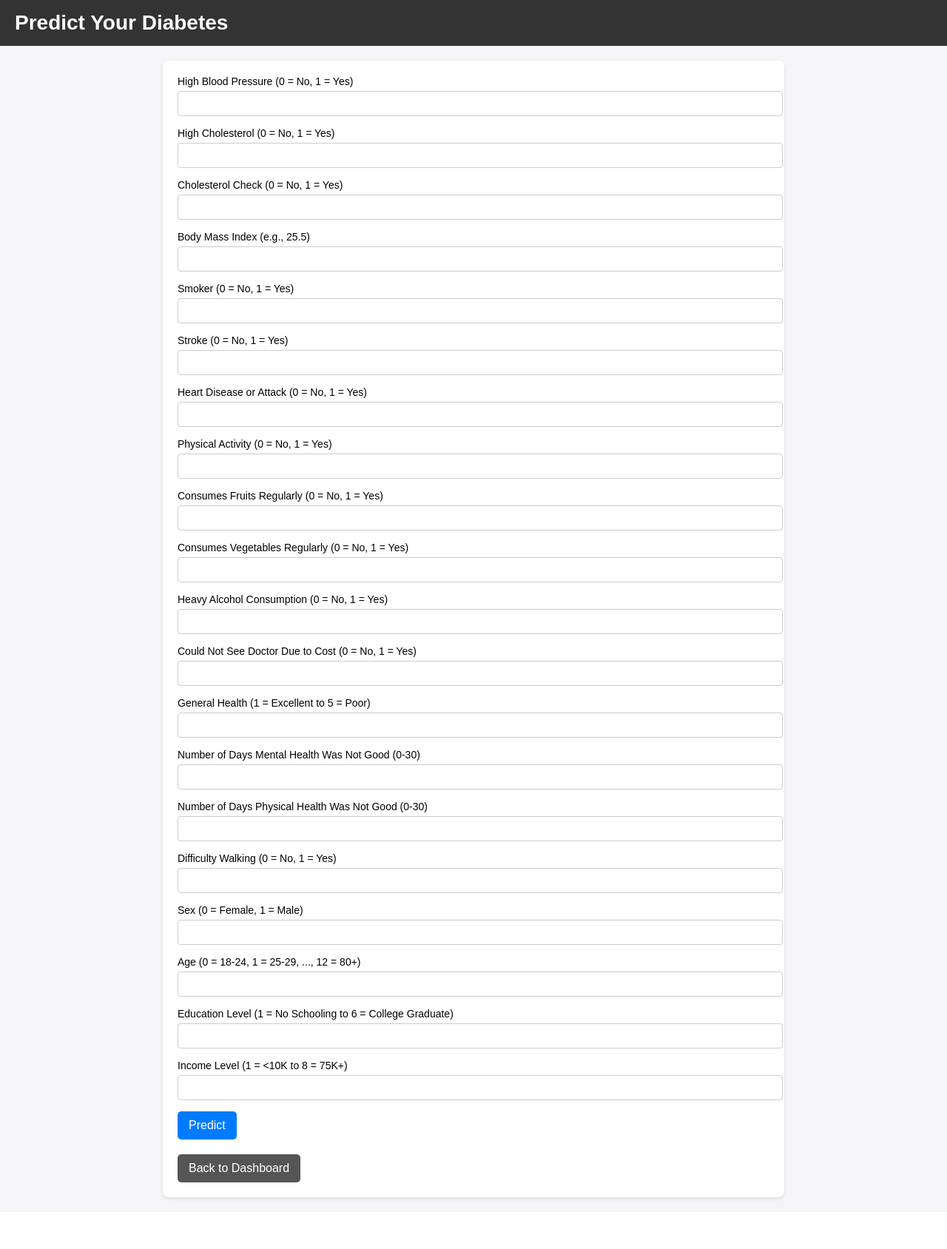
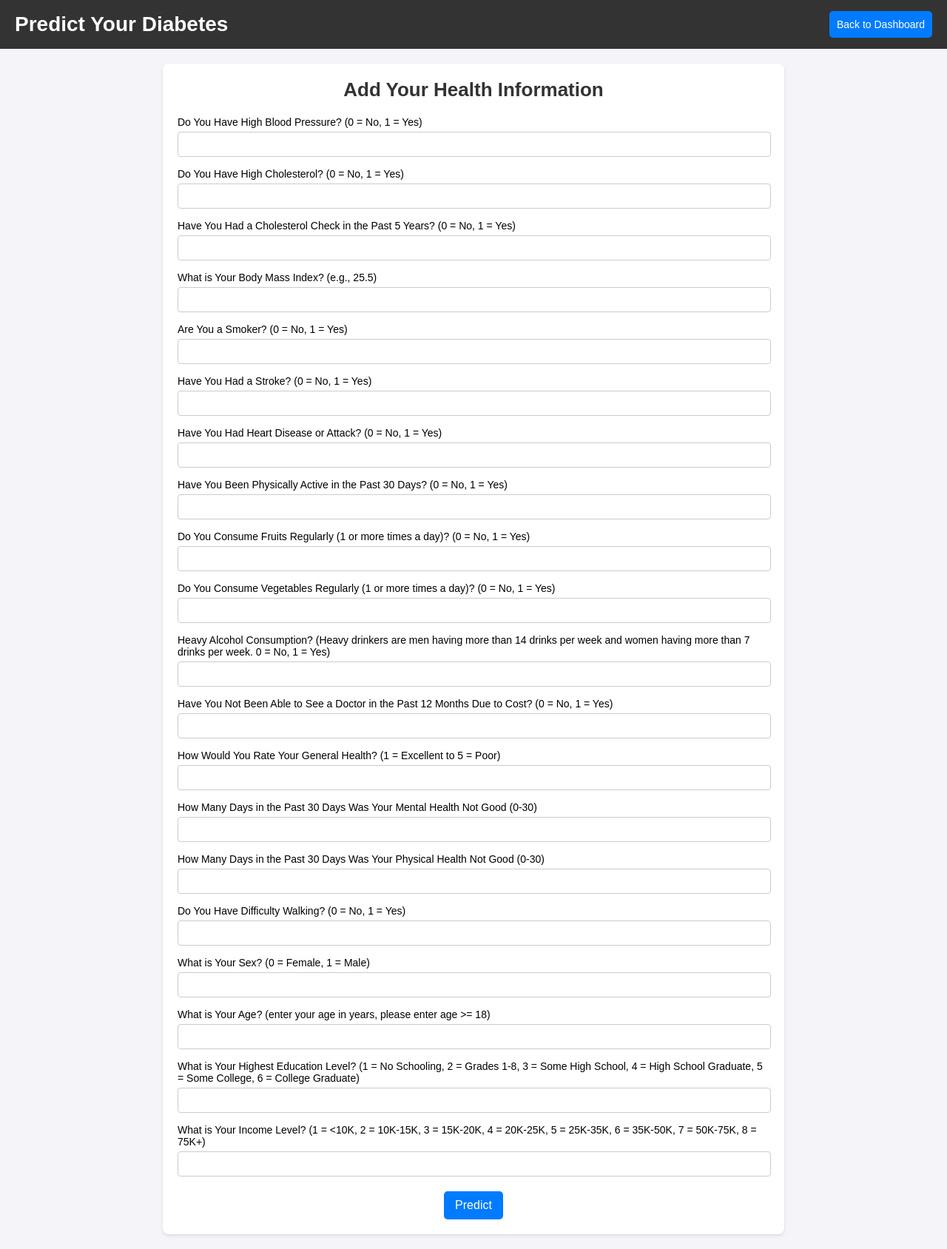
Before and after one commit to SiyaSharma20/DiabetesDatabaseProject, a Flask app: page /predict in a window 1280 px wide. Shown: the whole page at 74% size. Before the commit the page ends 1623 px from the top, so only its background shows below. Run offline with Flask 3, Linux system fonts and the light colour scheme.

Commit message:
Final changes

```diff
--- a/app.py
+++ b/app.py
@@ -80,7 +80,38 @@ def predict_diabetes(user_input):
     predicted_class = np.argmax(predicted_probabilities.values[0])
     return ["No Diabetes", "Pre-Diabetes", "Diabetes"][predicted_class]
 
-
+def map_age_to_category(age):
+    """
+    Map actual age to the corresponding age category for the model.
+    """
+    if age < 18:
+        raise ValueError("Age must be 18 or older.")
+    if 18 <= age <= 24:
+        return 0
+    elif 25 <= age <= 29:
+        return 1
+    elif 30 <= age <= 34:
+        return 2
+    elif 35 <= age <= 39:
+        return 3
+    elif 40 <= age <= 44:
+        return 4
+    elif 45 <= age <= 49:
+        return 5
+    elif 50 <= age <= 54:
+        return 6
+    elif 55 <= age <= 59:
+        return 7
+    elif 60 <= age <= 64:
+        return 8
+    elif 65 <= age <= 69:
+        return 9
+    elif 70 <= age <= 74:
+        return 10
+    elif 75 <= age <= 79:
+        return 11
+    else:  # 80+
+        return 12
 
 
 # Query 1: Average BMI
@@ -448,26 +479,26 @@ def dashboard():
 def predict():
     # Define the form fields and their labels
     form_fields = {
-        "HighBP": "High Blood Pressure (0 = No, 1 = Yes)",
-        "HighChol": "High Cholesterol (0 = No, 1 = Yes)",
-        "CholCheck": "Cholesterol Check (0 = No, 1 = Yes)",
-        "BMI": "Body Mass Index (e.g., 25.5)",
-        "Smoker": "Smoker (0 = No, 1 = Yes)",
-        "Stroke": "Stroke (0 = No, 1 = Yes)",
-        "HeartDiseaseorAttack": "Heart Disease or Attack (0 = No, 1 = Yes)",
-        "PhysActivity": "Physical Activity (0 = No, 1 = Yes)",
-        "Fruits": "Consumes Fruits Regularly (0 = No, 1 = Yes)",
-        "Veggies": "Consumes Vegetables Regularly (0 = No, 1 = Yes)",
-        "HvyAlcoholConsump": "Heavy Alcohol Consumption (0 = No, 1 = Yes)",
-        "NoDocbcCost": "Could Not See Doctor Due to Cost (0 = No, 1 = Yes)",
-        "GenHlth": "General Health (1 = Excellent to 5 = Poor)",
-        "MentHlth": "Number of Days Mental Health Was Not Good (0-30)",
-        "PhysHlth": "Number of Days Physical Health Was Not Good (0-30)",
-        "DiffWalk": "Difficulty Walking (0 = No, 1 = Yes)",
-        "Sex": "Sex (0 = Female, 1 = Male)",
-        "Age": "Age (0 = 18-24, 1 = 25-29, ..., 12 = 80+)",
-        "Education": "Education Level (1 = No Schooling to 6 = College Graduate)",
-        "Income": "Income Level (1 = <10K to 8 = 75K+)",
+        "HighBP": "Do You Have High Blood Pressure? (0 = No, 1 = Yes)",
+        "HighChol": "Do You Have High Cholesterol? (0 = No, 1 = Yes)",
+        "CholCheck": "Have You Had a Cholesterol Check in the Past 5 Years? (0 = No, 1 = Yes)",
+        "BMI": "What is Your Body Mass Index? (e.g., 25.5)",
+        "Smoker": "Are You a Smoker? (0 = No, 1 = Yes)",
+        "Stroke": "Have You Had a Stroke? (0 = No, 1 = Yes)",
+        "HeartDiseaseorAttack": "Have You Had Heart Disease or Attack? (0 = No, 1 = Yes)",
+        "PhysActivity": "Have You Been Physically Active in the Past 30 Days? (0 = No, 1 = Yes)",
+        "Fruits": "Do You Consume Fruits Regularly (1 or more times a day)? (0 = No, 1 = Yes)",
+        "Veggies": "Do You Consume Vegetables Regularly (1 or more times a day)? (0 = No, 1 = Yes)",
+        "HvyAlcoholConsump": "Heavy Alcohol Consumption? (Heavy drinkers are men having more than 14 drinks per week and women having more than 7 drinks per week. 0 = No, 1 = Yes)",
+        "NoDocbcCost": "Have You Not Been Able to See a Doctor in the Past 12 Months Due to Cost? (0 = No, 1 = Yes)",
+        "GenHlth": "How Would You Rate Your General Health? (1 = Excellent to 5 = Poor)",
+        "MentHlth": "How Many Days in the Past 30 Days Was Your Mental Health Not Good (0-30)",
+        "PhysHlth": "How Many Days in the Past 30 Days Was Your Physical Health Not Good (0-30)",
+        "DiffWalk": "Do You Have Difficulty Walking? (0 = No, 1 = Yes)",
+        "Sex": "What is Your Sex? (0 = Female, 1 = Male)",
+        "Age": "What is Your Age? (enter your age in years, please enter age >= 18)",
+        "Education": "What is Your Highest Education Level? (1 = No Schooling, 2 = Grades 1-8, 3 = Some High School, 4 = High School Graduate, 5 = Some College, 6 = College Graduate)",
+        "Income": "What is Your Income Level? (1 = <10K, 2 = 10K-15K, 3 = 15K-20K, 4 = 20K-25K, 5 = 25K-35K, 6 = 35K-50K, 7 = 50K-75K, 8 = 75K+)",
     }
 
     prediction = None
@@ -475,12 +506,14 @@ def predict():
         # Collect user input from the form
         user_input = {field: float(request.form[field]) for field in form_fields}
 
+        # Map the actual age to age category
+        user_input["Age"] = map_age_to_category(user_input["Age"])
+
         # Make prediction
         prediction = predict_diabetes(user_input)
 
     return render_template("predict.html", form_fields=form_fields, prediction=prediction)
 
 
-
 if __name__ == "__main__":
     app.run(debug=True)
--- a/templates/predict.html
+++ b/templates/predict.html
@@ -40,12 +40,18 @@
             margin-bottom: 5px;
         }
         .form-group input {
-            width: 100%;
+            width: 98%;
             padding: 8px;
             font-size: 14px;
             border: 1px solid #ccc;
             border-radius: 4px;
         }
+        .button-container {
+            display: flex;
+            justify-content: center; /* Center-align the button */
+            margin-top: 20px;
+        }
+
         .btn {
             background-color: #007BFF;
             color: white;
@@ -54,6 +60,7 @@
             border-radius: 5px;
             cursor: pointer;
             font-size: 16px;
+
         }
         .btn:hover {
             background-color: #0056b3;
@@ -64,39 +71,99 @@
             color: #333;
         }
         .back-button {
-            margin-top: 20px;
+
             display: inline-block;
-            background-color: #555;
+            background-color: #007BFF;
             color: white;
-            padding: 10px 15px;
+            padding: 10px 10px;
             border-radius: 5px;
             text-decoration: none;
+            font-size: 14px;
         }
         .back-button:hover {
-            background-color: #333;
+            background-color: #0056b3;
+        }
+        .form-title {
+            font-size: 26px;
+            font-weight: bold;
+            text-align: center;
+            margin-bottom: 20px;
+            color: #333;
+        }
+        .loader {
+            position: fixed;
+            top: 0;
+            left: 0;
+            width: 100%;
+            height: 100%;
+            background-color: rgba(255, 255, 255, 0.8);
+            display: flex;
+            justify-content: center;
+            align-items: center;
+            z-index: 9999;
+            display: none; /* Hidden by default */
+        }
+        .spinner {
+            border: 8px solid #f3f3f3;
+            border-top: 8px solid #3498db;
+            border-radius: 50%;
+            width: 50px;
+            height: 50px;
+            animation: spin 1s linear infinite;
+        }
+        @keyframes spin {
+            0% { transform: rotate(0deg); }
+            100% { transform: rotate(360deg); }
         }
     </style>
 </head>
 <body>
+
+    <div class="loader" id="loader">
+        <div class="spinner"></div>
+    </div>
+
     <div class="header">
         <h1>Predict Your Diabetes</h1>
+        <a href="{{ url_for('dashboard') }}" class="back-button">Back to Dashboard</a>
     </div>
     <div class="container">
+        <div class="form-title">Add Your Health Information</div>
         <form method="POST">
             {% for field, label in form_fields.items() %}
             <div class="form-group">
                 <label for="{{ field }}">{{ label }}</label>
-                <input type="text" name="{{ field }}" id="{{ field }}" required>
+                <input
+                type="number"
+                name="{{ field }}"
+                id="{{ field }}"
+                required
+                {% if field == "Age" %}type="number"{% else %}type="text"{% endif %}>
+
             </div>
             {% endfor %}
-            <button type="submit" class="btn">Predict</button>
+            <div class="button-container">
+                <button type="submit" class="btn">Predict</button>
+            </div>
         </form>
         {% if prediction %}
         <div class="result">
             <strong>Your Prediction Result:</strong> {{ prediction }}
         </div>
         {% endif %}
-        <a href="{{ url_for('dashboard') }}" class="back-button">Back to Dashboard</a>
     </div>
+    <script>
+        const form = document.getElementById("predictForm");
+        const loader = document.getElementById("loader");
+
+        form.addEventListener("submit", function () {
+            loader.style.display = "flex"; // Show the loader
+        });
+
+        window.addEventListener("load", function () {
+            loader.style.display = "none"; // Hide the loader after page loads
+        });
+    </script>
+
 </body>
 </html>
```
